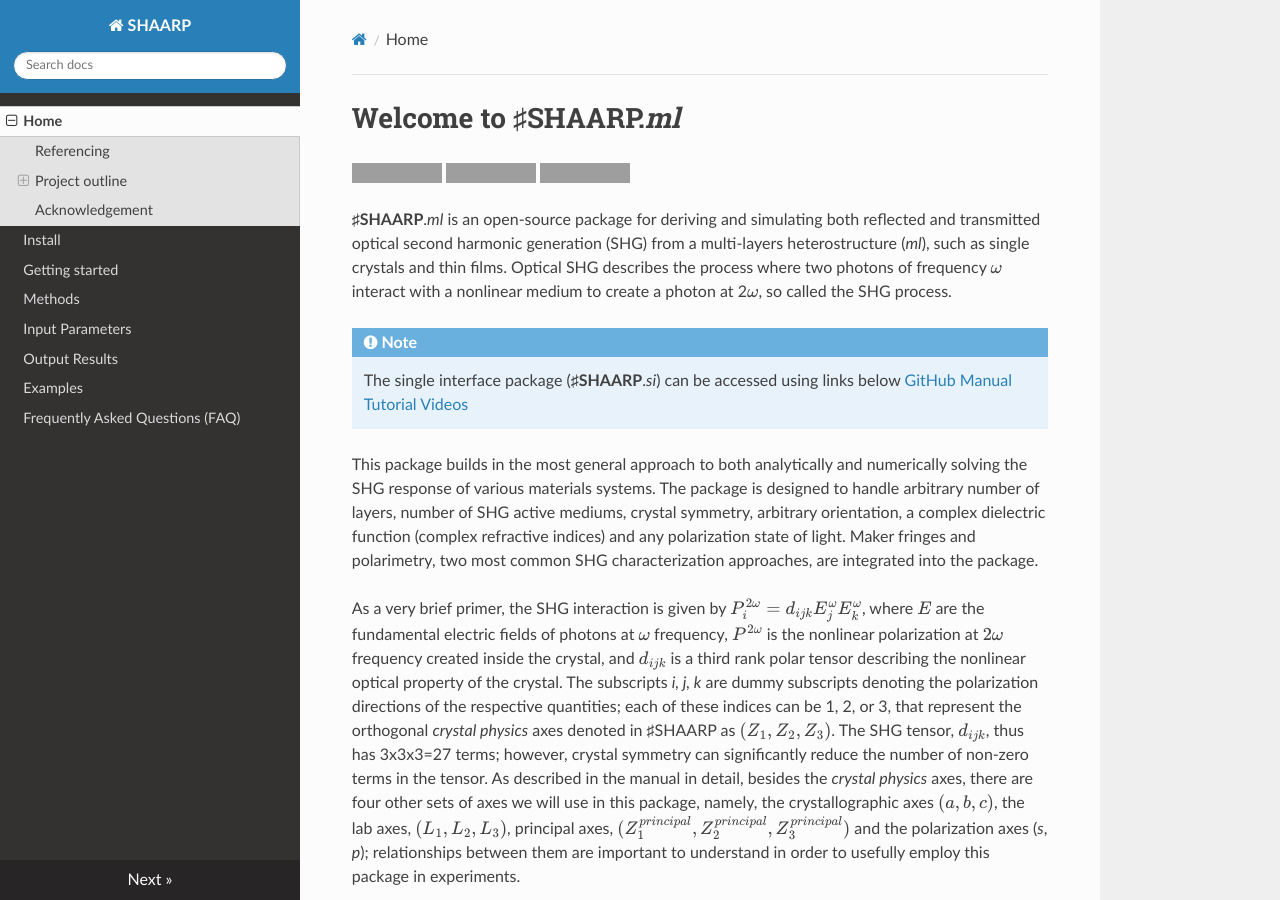
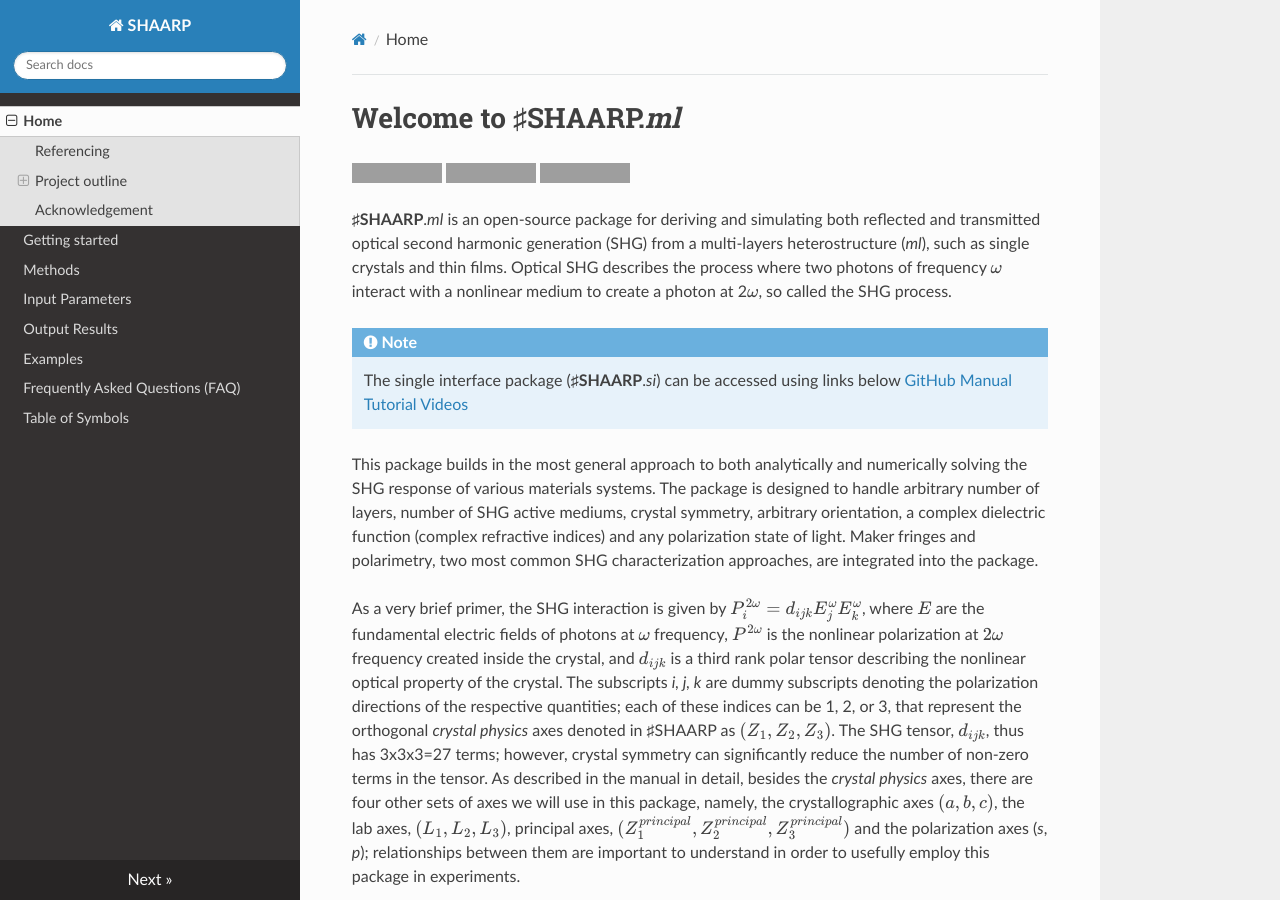
Before and after one commit to bzw133/SHAARP.ml, an MkDocs documentation site: the page built from docs/index.md, in a window 1280 px wide and 900 px high. Built offline with MkDocs 1.6.1, drawn with Linux system fonts in a browser that asks for light colours; nearby versions of some CDN libraries; formulas are drawn with MathJax 3; grey boxes are pictures that could not be loaded.

Commit message:
Add files via upload

```diff
--- a/mkdocs.yml
+++ b/mkdocs.yml
@@ -19,12 +19,12 @@ extra_javascript:
 
 nav:
     - Home: index.md
-    - Install: install.md
-    - Getting started: getstarted.md
+    - Getting started: install.md
     - Methods: methods.md
     - Input Parameters: input.md
     - Output Results: output.md
     - Examples: examples.md
     - Frequently Asked Questions (FAQ): FAQ.md
+    - Table of Symbols: table.md
 
 theme: readthedocs
```
